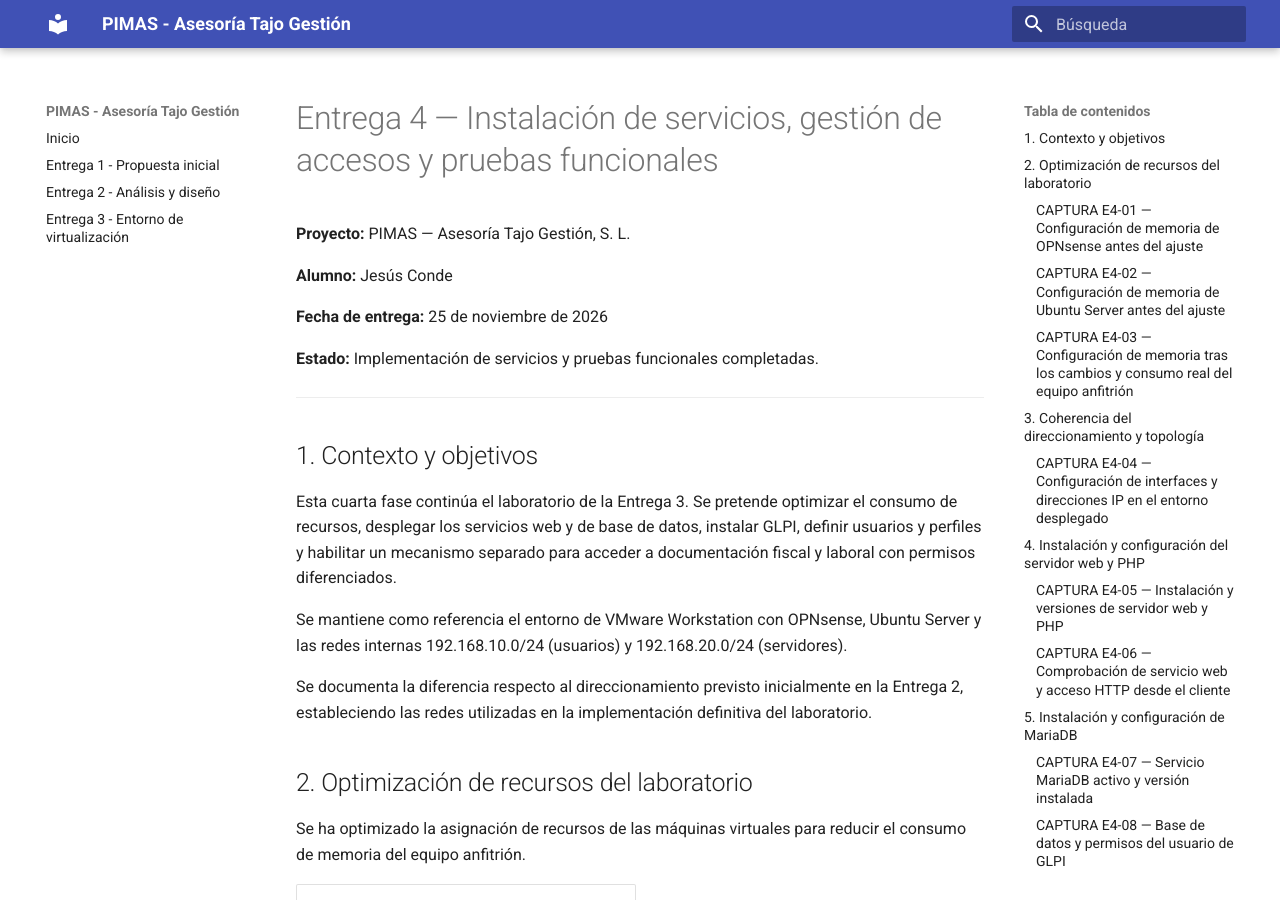
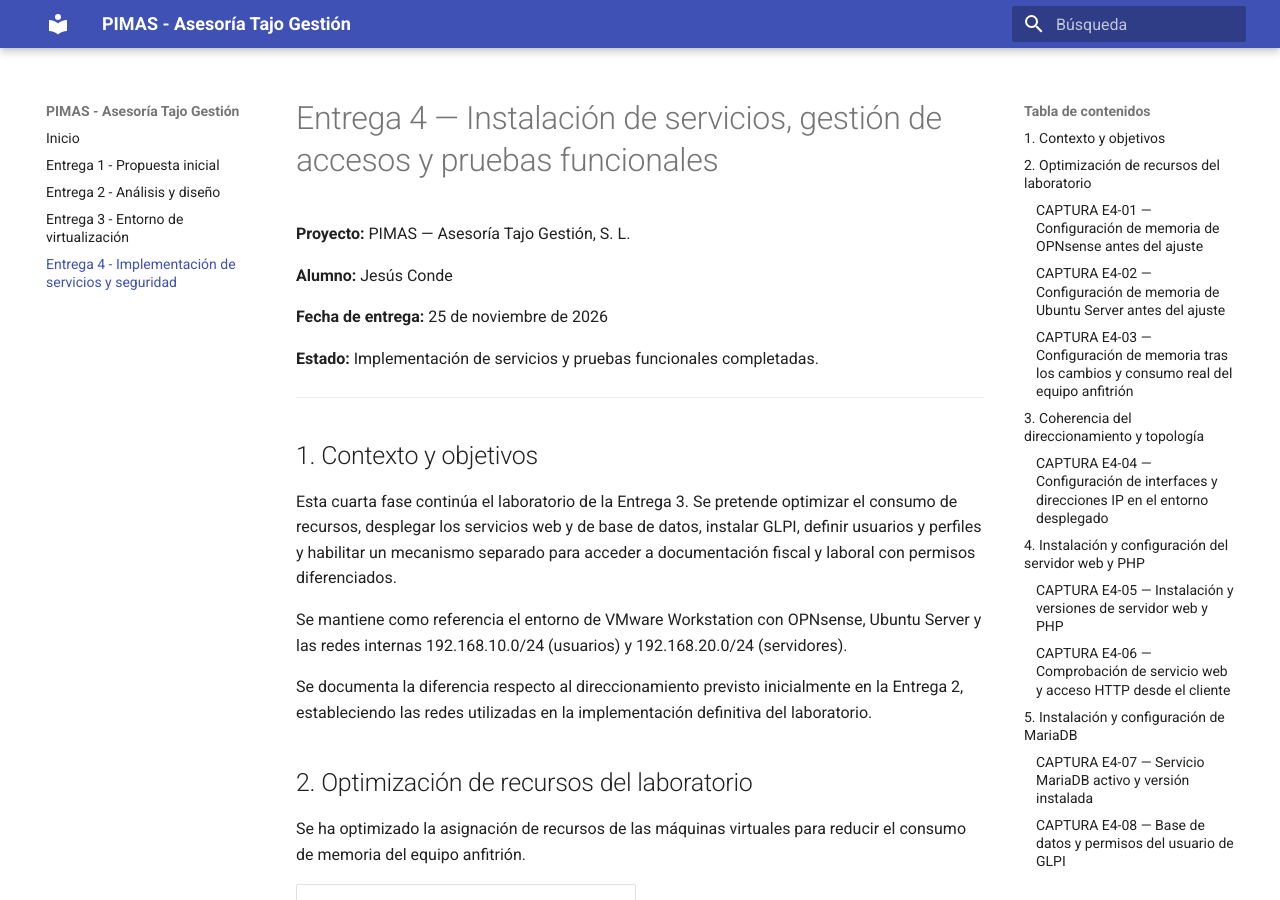
Before and after one commit to JCondeB/PIMAS-ASIR, an MkDocs documentation site: the page built from docs/entrega-4.md, in a window 1280 px wide and 900 px high. Built offline with MkDocs 1.6.1 and Material for MkDocs 9.7.7, drawn with Linux system fonts in a browser that asks for light colours.

Commit message:
Actualizar navegacion MkDocs - Entrega 4

```diff
--- a/mkdocs.yml
+++ b/mkdocs.yml
@@ -11,5 +11,6 @@ nav:
   - Entrega 1 - Propuesta inicial: entrega-1.md
   - Entrega 2 - Análisis y diseño: entrega-2.md
   - Entrega 3 - Entorno de virtualización: entrega-3.md
+  - Entrega 4 - Implementación de servicios y seguridad: entrega-4.md
 
 docs_dir: docs
```
